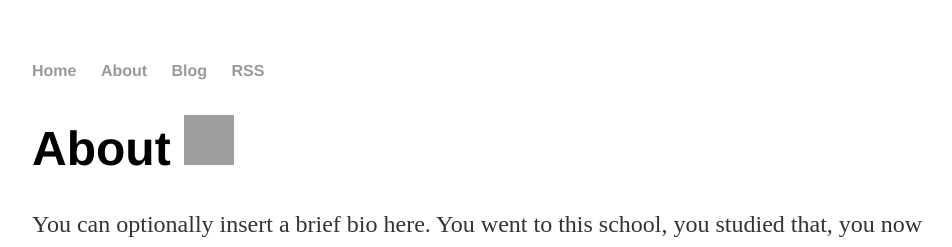
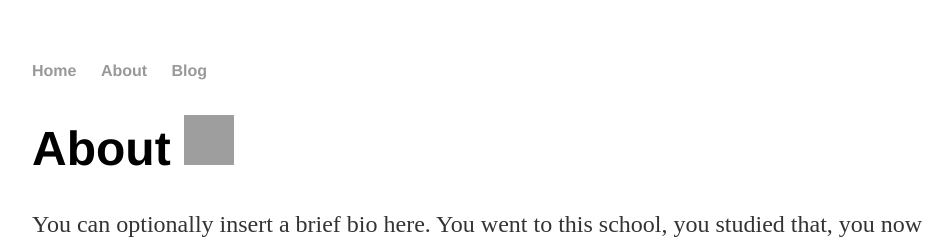
Before and after one commit to lbtb/lbtb.github.io, a Jekyll site: the page built from about/index.html, in a window 1280 px wide. Shown: the top 247 px of the page, without its empty margins (160-1112 px from the left). Built offline with Jekyll 4.4.1, drawn with Linux system fonts in a browser that asks for light colours; grey boxes are pictures that could not be loaded.

Commit message:
Update default.html

```diff
--- a/_layouts/default.html
+++ b/_layouts/default.html
@@ -13,7 +13,7 @@
 		        	<li><a href="/about">About</a></li>
 	        		<!-- <li><a href="/portfolio">Portfolio</a></li> -->
 				<li><a href="/blog">Blog</a></li>
-				<li><a href="/blog/atom.xml" target="_blank">RSS</a></li>
+				<!-- <li><a href="/blog/atom.xml" target="_blank">RSS</a></li> -->
 	    		</ul>
 			</nav>
 			<div class="container">
```
